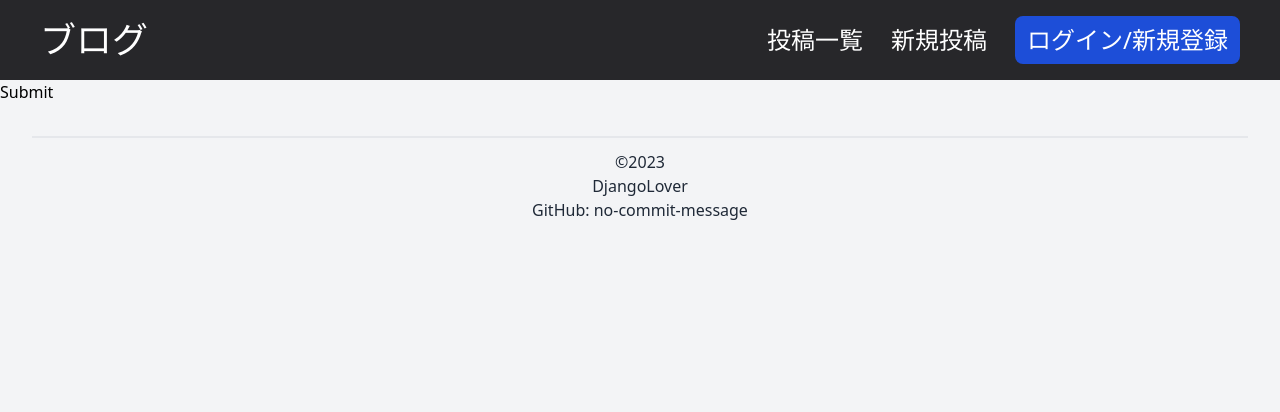
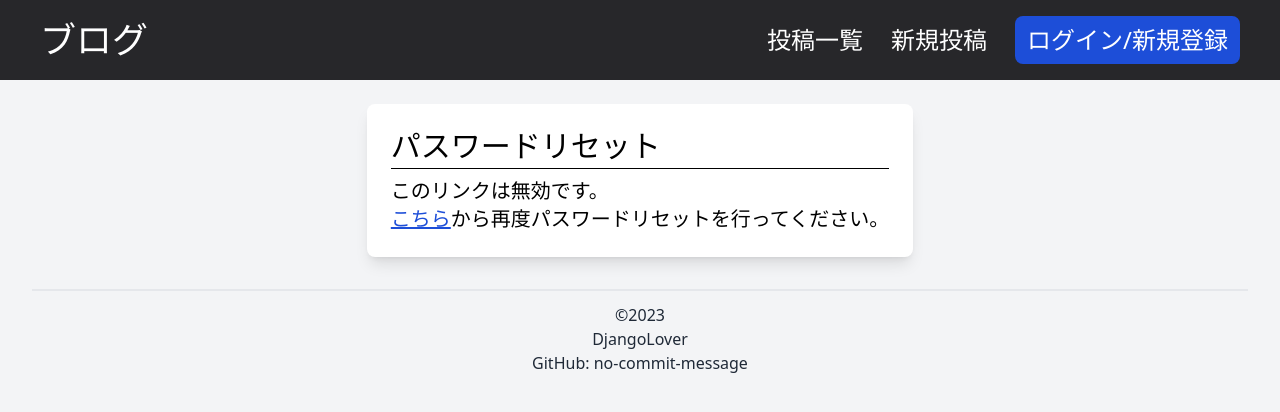
Before and after one commit to no-commit-message/Blog, a Django app: a page that uses MyBlog/templates/registration/password_reset_confirm.html in a window 1280 px wide. Shown: the top 412 px of the page. Run offline with Django 4.2, Linux system fonts and the light colour scheme; some libraries are stand-ins or nearby versions.

Commit message:
Create password Reset Confirm page

```diff
--- a/MyBlog/templates/registration/password_reset_confirm.html
+++ b/MyBlog/templates/registration/password_reset_confirm.html
@@ -1,4 +1,27 @@
 {% extends "base.html" %}
+{% load widget_tweaks %}
+
 {% block content %}
-{% include "registration/_form.html" %}
+<div class="flex justify-center">
+  <div class="bg-white mt-6 p-6 rounded-lg shadow-lg">
+    <h1 class="border-b border-black text-3xl pb-1">パスワードリセット</h1>
+    {% if validlink %}
+      <form method="post">
+        {% csrf_token %}
+        <p class="text-2xl mt-3">新しいパスワード</p>
+        {% render_field form.new_password1 class="border border-zinc-700 rounded-md shadow-md w-full mt-1 py-2 pl-3 focus:outline-none focus:border-blue-700 focus:ring-1 focus:ring-blue-700" placeholder="新しいパスワードを入力してください" %}
+        <p class="mt-1">※最低8文字、数字のみは不可</p>
+        <p class="text-2xl mt-3">新しいパスワード（確認）</p>
+        {% render_field form.new_password2 class="border border-zinc-700 rounded-md shadow-md w-full mt-1 py-2 pl-3 focus:outline-none focus:border-blue-700 focus:ring-1 focus:ring-blue-700" placeholder="再度パスワードを入力してください" %}
+        <button type="submit" class="bg-blue-700 text-white rounded-lg shadow-lg mt-5 px-3 py-2 text-2xl">
+          パスワードをリセット
+        </button>
+      </form>
+    {% else %}
+      <p class="text-xl mt-2">このリンクは無効です。</p>
+      <p class="text-xl"><a href={% url 'password_reset' %} class="underline text-blue-700 hover:text-blue-900">こちら</a>から再度パスワードリセットを行ってください。</p>
+    {% endif %}
+  </div>
+</div>
+
 {% endblock %}
--- a/MyBlog/templates/registration/password_reset_form.html
+++ b/MyBlog/templates/registration/password_reset_form.html
@@ -7,7 +7,7 @@
     <p class="border-b border-black text-3xl pb-1"><a href="{% url 'login' %}">← ログイン画面に戻る</a></p>
     <h1 class="text-2xl mt-3">パスワードの再設定</h1>
     <p>ご登録頂いたメールアドレス宛てにパスワード再設定用のメールを送信いたします。</p>
-    <form>
+    <form method="post">
       {% csrf_token %}
       <p class="text-xl mt-4">メールアドレス</p>
       {% render_field form.email placeholder="メールアドレスを入力してください" class="mt-1 w-full pl-3 py-2 border border-gray-400 rounded-md shadow-md focus:outline-none focus:border focus:border-blue-700 focus:ring-1 focus:ring-blue-700"%}
```
Also changed, not shown: MyBlog/templates/registration/password_reset_done.html (+12 -1 lines).
